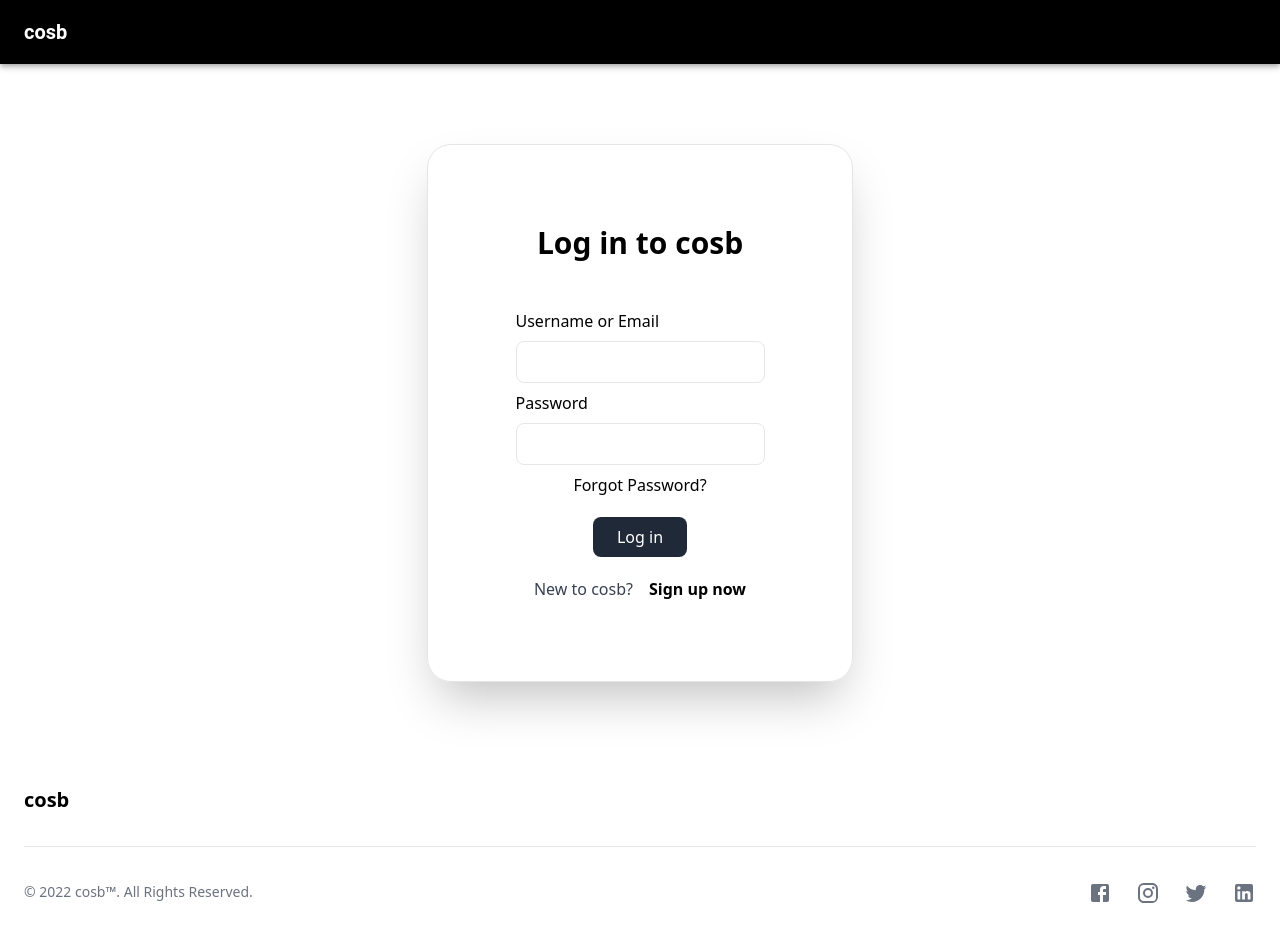
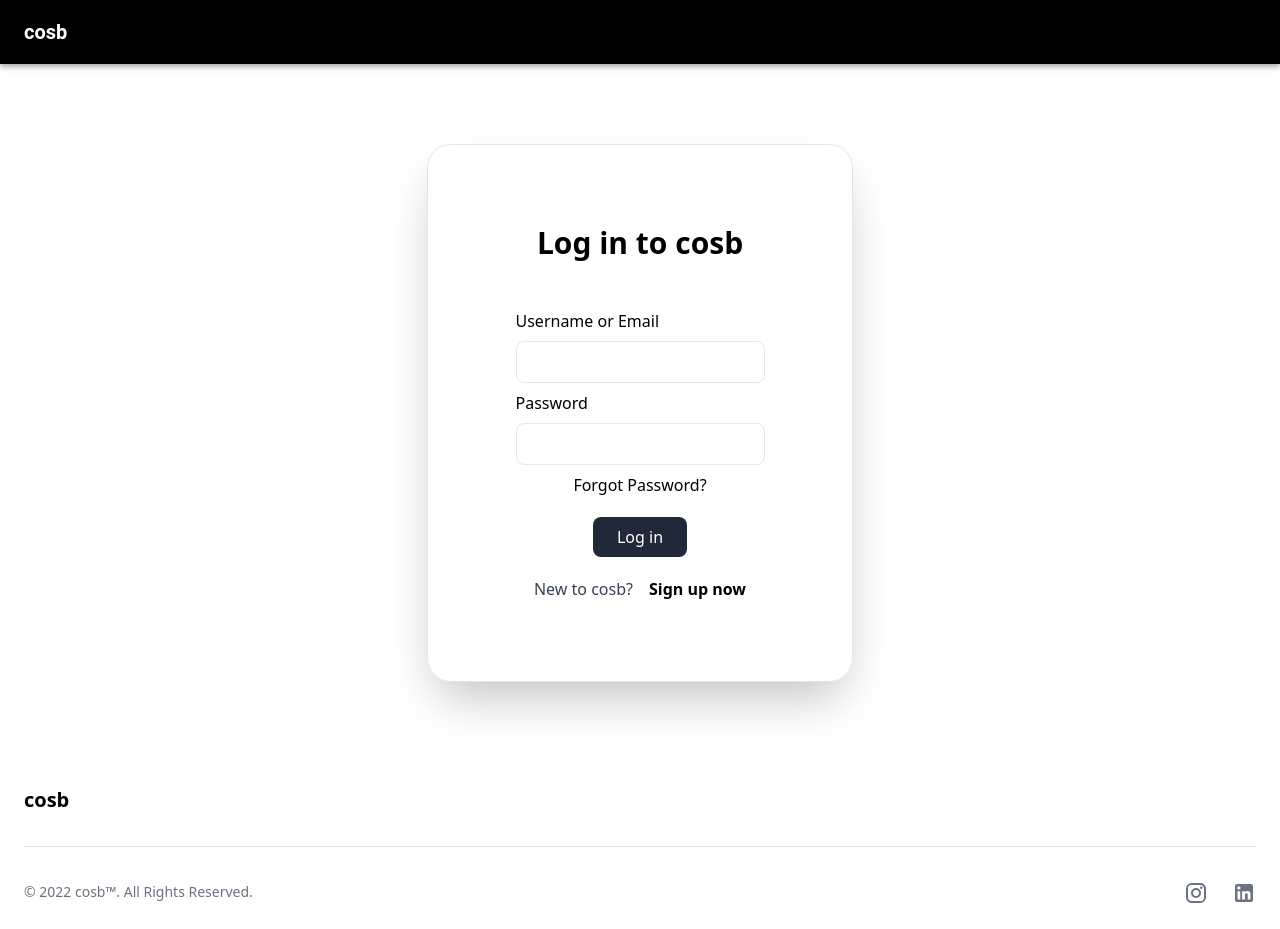
Before and after one commit to Neeshamraghav012/cosb-nextjs, a Next.js app: page /login in a window 1280 px wide. Built offline with nearby package versions, Linux system fonts and the light colour scheme.

Commit message:
Card items changed

```diff
--- a/components/Footer.jsx
+++ b/components/Footer.jsx
@@ -66,16 +66,16 @@ const Footer = ({className}) => {
 			<span className="text-sm text-gray-500 sm:text-center dark:text-gray-400">© 2022 cosb™. All Rights Reserved.
 </span>
                         <div className="flex mt-4 space-x-6 sm:justify-center sm:mt-0">
-                            <a href="#" className="text-gray-500 hover:text-gray-900 dark:hover:text-white">
+                            {/*<a href="#" className="text-gray-500 hover:text-gray-900 dark:hover:text-white">
                                 <FacebookIcon/>
-                            </a>
-                            <a href="#" className="text-gray-500 hover:text-gray-900 dark:hover:text-white">
+                            </a>*/}
+                            <a href="https://www.instagram.com/cosb.live/" className="text-gray-500 hover:text-gray-900 dark:hover:text-white">
                                 <InstagramIcon/>
                             </a>
-                            <a href="#" className="text-gray-500 hover:text-gray-900 dark:hover:text-white">
+                            {/*<a href="#" className="text-gray-500 hover:text-gray-900 dark:hover:text-white">
                                 <TwitterIcon/>
-                            </a>
-                            <a href="#" className="text-gray-500 hover:text-gray-900 dark:hover:text-white">
+                            </a>*/}
+                            <a href="https://www.linkedin.com/company/82995402/" className="text-gray-500 hover:text-gray-900 dark:hover:text-white">
                                 <LinkedInIcon/>
                             </a>
                         </div>
--- a/components/pageComponents/coursePageComponents/DescriptionCard.jsx
+++ b/components/pageComponents/coursePageComponents/DescriptionCard.jsx
@@ -1,10 +1,9 @@
-export const DescriptionCard = ({className}) => {
+export const DescriptionCard = ({className, desc}) => {
     return (
         <div className={'flex py-5 flex-col bg-white border-1 border-neutral-200 rounded-md px-8 ' + className}>
             <span className={'font-bold text-3xl'}>Overview</span>
-            <span className={'mt-5 text-justify'}>Eos veri vim wisi habemus libris pertinacia. Vivamus suspendisse platea debet posuere dico. Convenire melius facilis melius tale. Et persius fringilla habeo usu posse epicurei phasellus. Tamquam cu aeque qualisque eros ocurreret homero.</span>
+            <span className={'mt-5 text-justify'}>{desc}</span>
 
-            <span className={'mt-2 text-justify'}>Fugit habeo augue ludus persequeris penatibus postea vocent audire. Commune dolorum appareat viderer appetere mea habemus definiebas. An falli sociis platea agam ante dissentiunt ferri cetero. Ante dolores quas atomorum sonet adversarium vocent accusata. Rhoncus tincidunt iisque doctus placerat maiorum aliquip consectetuer feugait. Et antiopam animal error habemus id volumus solum integer iisque. Mucius nominavi unum deseruisse alienum ipsum. Aliquid labores consequat persecuti scelerisque. Proin dico urna cu antiopam inciderint. Iusto iudicabit oratio ultricies sodales. Noluisse interesset option netus quot dis ultrices. Ferri possim sale ipsum quas melius porta liber. Epicurei diam tale maecenas nunc consul nec erroribus. Te indoctum epicuri suscipiantur donec. Eam non graeci reque sollicitudin ullamcorper agam has percipit nullam. Eripuit vituperatoribus fastidii netus sagittis nihil odio meliore. Iuvaret mnesarchum luptatum detracto aliquid mazim. Sale non scripta cum patrioque. Qualisque tota doctus lacinia euismod at expetenda eam dicit. Tempor et iuvaret enim eripuit tale.</span>
         </div>
     )
 }
--- a/components/pageComponents/coursePageComponents/TitleCard.jsx
+++ b/components/pageComponents/coursePageComponents/TitleCard.jsx
@@ -2,7 +2,7 @@ import {Rating} from "@mui/material";
 import BookmarkIcon from "../../BookmarkIcon";
 import {AddToListChip, MarkCompleteChip, WriteReviewChip} from "../../ActionChip";
 
-export const TitleCard = ({title, platform, className, rating}) => {
+export const TitleCard = ({title, platform, className, rating, desc}) => {
     return (
         <div className={'flex py-5 flex-col bg-white border-1 border-neutral-200 rounded-md pl-8 ' + className}>
             <span className={'font-bold text-4xl'}>{title}</span>
@@ -15,6 +15,8 @@ export const TitleCard = ({title, platform, className, rating}) => {
                 size={'large'}
                 className={'mt-2 -ml-1'}
             />
+
+            <span className={'mt-5 text-justify'}>{desc}</span>
             {/*<span className={'text-lg'}>{reviews} Reviews</span>*/}
             {/*<div className={'flex flex-row mt-5'}>
                 <BookmarkIcon className={'-ml-1'}/>
--- a/pages/course/[slug].jsx
+++ b/pages/course/[slug].jsx
@@ -53,6 +53,7 @@ export default function CoursePage({course}) {
     const [image, setImage] = useState("");
     const [rating, setRating] = useState(0);
     const [link, setLink] = useState("");
+    const [desc, setDesc] = useState("");
 
     useEffect(() => {
         setTitle(course.name);
@@ -64,6 +65,7 @@ export default function CoursePage({course}) {
         setRating(course.overall_rating);
         setLink(course.link);
         setLoading(false);
+        setDesc(course.description);
     }, [course]);
 
     // useEffect(() => {
@@ -99,7 +101,7 @@ export default function CoursePage({course}) {
                  {/*This is for Bigger Screens */}
                 <div className={'hidden md:flex flex-col w-2/3'}>
                     <TitleCard title={title} platform={platform} rating={rating} />
-                    {/*<DescriptionCard className={'mt-5'}/>*/}
+                    <DescriptionCard className={'mt-5'} desc = {desc} />
                 </div>
                 <div className={'hidden md:flex flex-col w-1/3 ml-5'}>
                     <InfoCard
@@ -121,6 +123,7 @@ export default function CoursePage({course}) {
                         rating={rating}
                         image={'https://i.imgur.com/mrIuHoC.jpg'}
                         link={link}
+                        desc = {desc}
                     />
                     {/*<NavigationCard/>*/}
                     <InfoCardMobile
```
